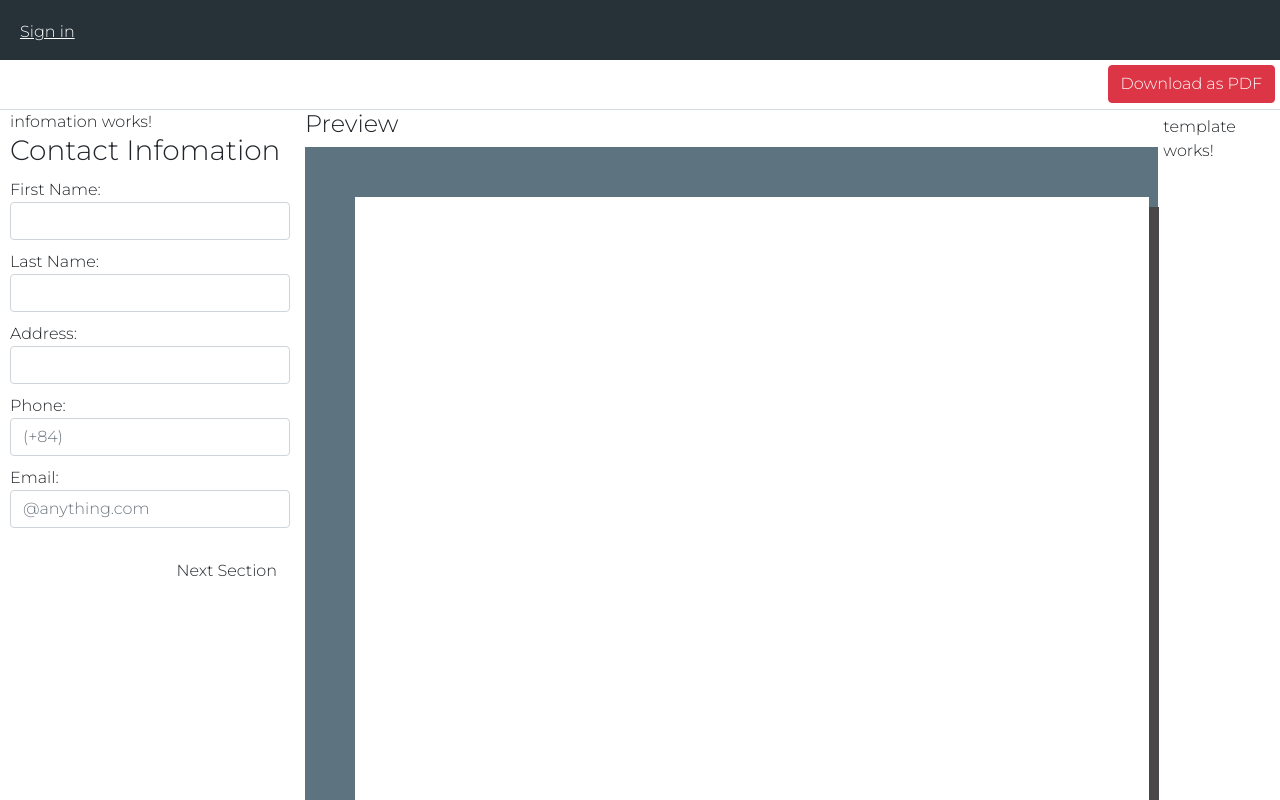
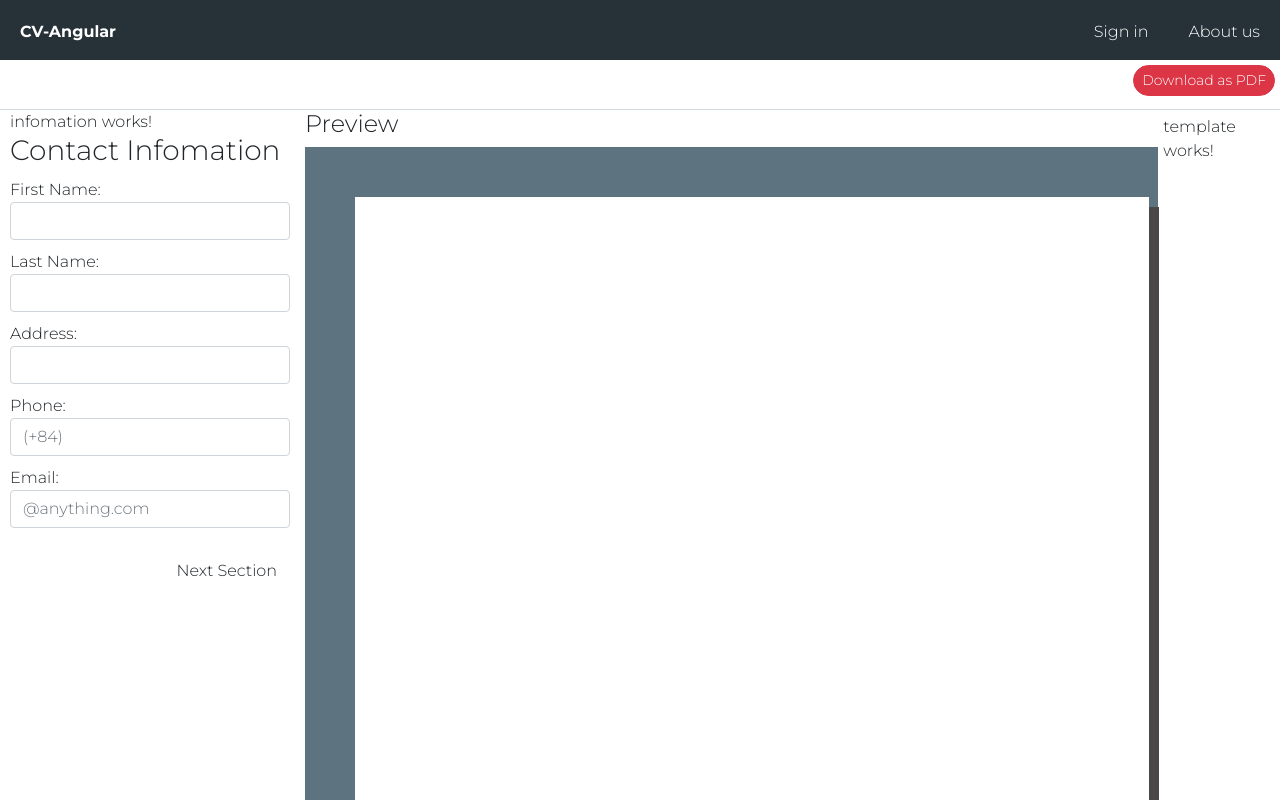
Before and after one commit to nguyenthevinh1997/TLCN-MEAN-CVGenerator-1, an Angular app in the folder mean-cv-generator/: page / in a window 1280 px wide. Shown: the top 800 px of the page. Built offline with nearby package versions, Linux system fonts and the light colour scheme.

Commit message:
Fix a liitle on Chrome

```diff
--- a/mean-cv-generator/src/app/sidebar/sidebar.component.html
+++ b/mean-cv-generator/src/app/sidebar/sidebar.component.html
@@ -1,7 +1,13 @@
 <nav>
   <ul>
     <li>
-      <a href="#">Sign in</a>
+      <a id="logo" href="#" class="float-left"><strong>CV-Angular</strong></a>
+    </li>
+    <li>
+      <a href="#" class="float-right">About us</a>
+    </li>
+    <li>
+      <a href="#" class="float-right">Sign in</a>
     </li>
   </ul>
 </nav>
--- a/mean-cv-generator/src/app/sidebar/sidebar.component.scss
+++ b/mean-cv-generator/src/app/sidebar/sidebar.component.scss
@@ -11,6 +11,10 @@ nav{
                 color: #fff;
                 padding: 20px;
                 display: block;
+                text-decoration: none;
+                #logo{
+                    margin: 50px;
+                }
             }
         }
     }
--- a/mean-cv-generator/src/app/toolbar/toolbar.component.html
+++ b/mean-cv-generator/src/app/toolbar/toolbar.component.html
@@ -1,7 +1,7 @@
 <nav>
   <ul>
     <li>
-      <button class="btn btn-danger float-right" id="btn-download-cv">Download as PDF</button>
+      <button class="btn btn-danger btn-sm float-right" id="btn-download-cv">Download as PDF</button>
     </li>
   </ul>
 </nav>
--- a/mean-cv-generator/src/app/toolbar/toolbar.component.scss
+++ b/mean-cv-generator/src/app/toolbar/toolbar.component.scss
@@ -17,6 +17,7 @@ nav{
                 display: block;
                 height: 10%;
                 font-size: 10;
+                border-radius: 60px;
             }
         }
     }
```
